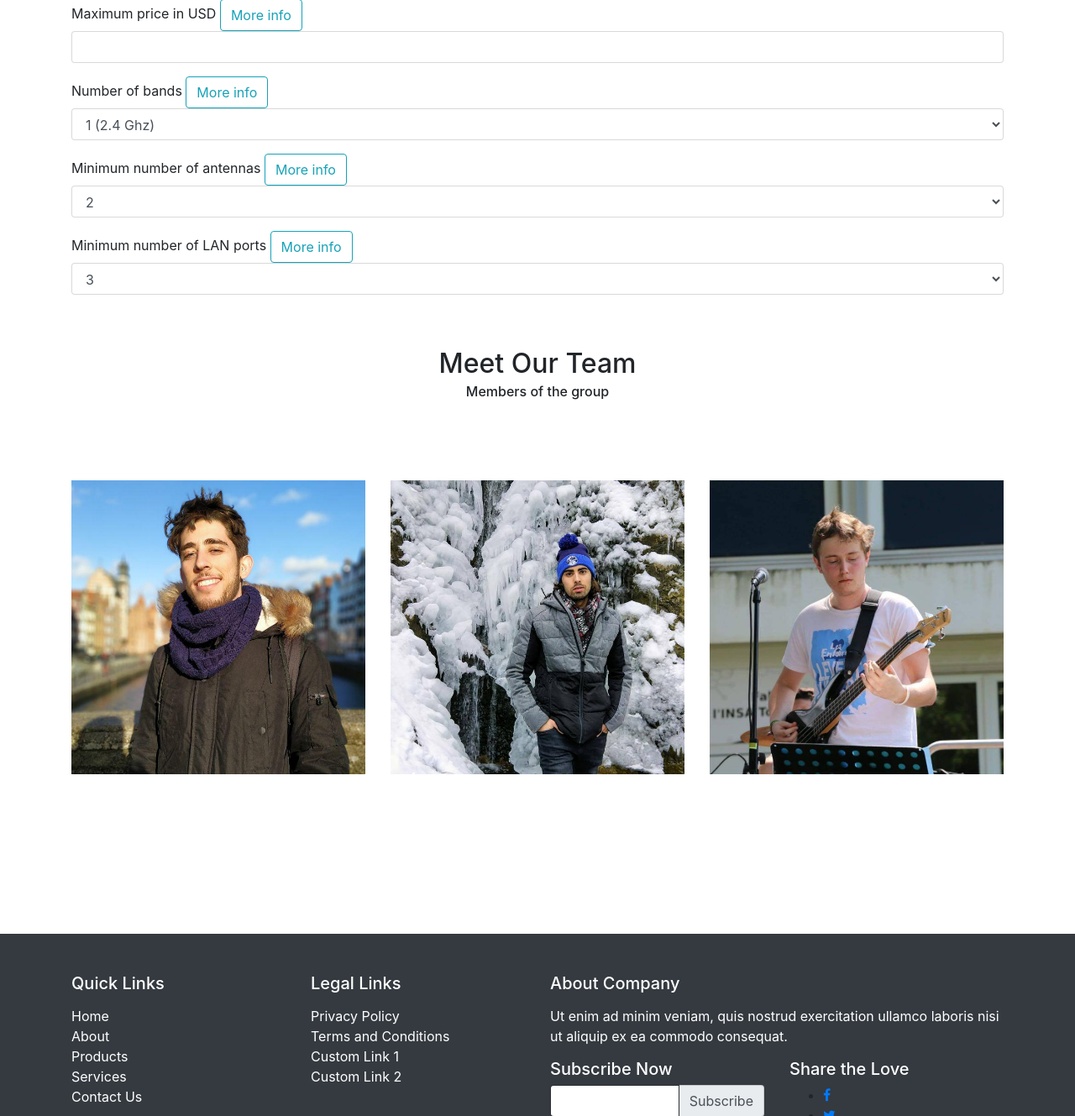
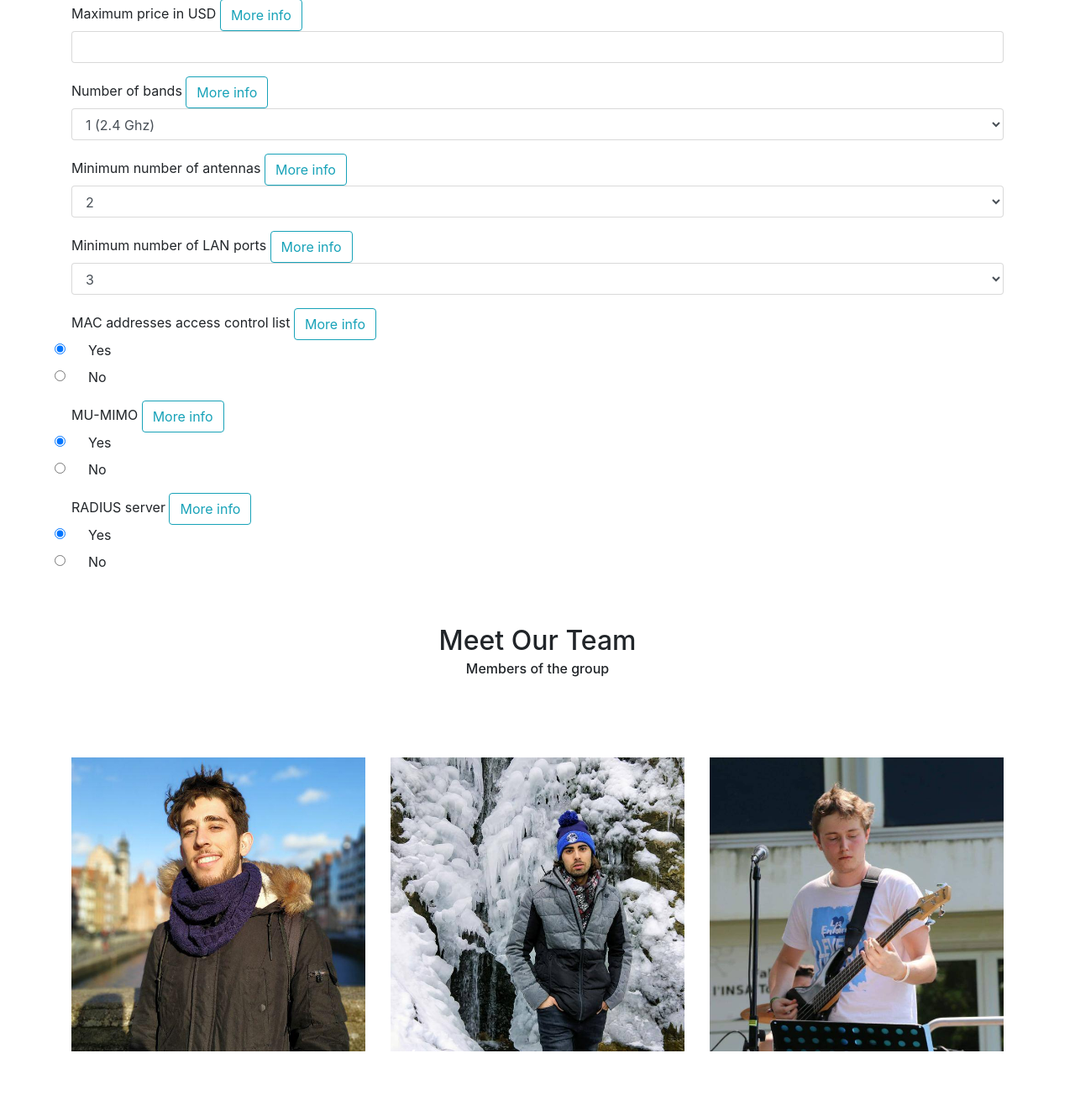
Before and after one commit to lazaropower/securityweb, a CodeIgniter app: page /securityweb/ in a window 1280 px wide. Shown: the part 410-1739 px from the top of the page at 84% size. Run offline with CodeIgniter, Linux system fonts and the light colour scheme; some libraries are stand-ins or nearby versions.

Commit message:
form fronténd completed except modals

```diff
--- a/application/views/general/index.php
+++ b/application/views/general/index.php
@@ -115,7 +115,7 @@
             <div class="form-group">
                 <label for="ports">Minimum number of LAN ports</label>
                 <!-- Button trigger modal -->
-                <button type="button" class="btn btn-outline-info" data-toggle="modal" data-target="#portssModal">
+                <button type="button" class="btn btn-outline-info" data-toggle="modal" data-target="#portsModal">
                     More info
                 </button>
                 <select class="form-control" id="portsSelect">
@@ -127,15 +127,73 @@
             </div>
 
             <!-- MAC ACLs (yes/no) -->
-
+            <div class="form-group">
+                <label for="ports">MAC addresses access control list</label>
+                <!-- Button trigger modal -->
+                <button type="button" class="btn btn-outline-info" data-toggle="modal" data-target="#MacAclModal">
+                    More info
+                </button>
+                <!-- Yes/no checks -->
+                <div class="form-check">
+                    <input class="form-check-input" type="radio" name="MacAclRadios" id="MacAclRadios1" value="yes"
+                           checked>
+                    <label class="form-check-label" for="MacAclRadios1">
+                        Yes
+                    </label>
+                </div>
+                <div class="form-check">
+                    <input class="form-check-input" type="radio" name="MacAclRadios" id="MacAclRadios2" value="no">
+                    <label class="form-check-label" for="MacAclRadios2">
+                        No
+                    </label>
+                </div>
+            </div>
 
             <!-- MU-MIMO (yes/no) -->
-
+            <div class="form-group">
+                <label for="ports">MU-MIMO</label>
+                <!-- Button trigger modal -->
+                <button type="button" class="btn btn-outline-info" data-toggle="modal" data-target="#MuMimoModal">
+                    More info
+                </button>
+                <!-- Yes/no checks -->
+                <div class="form-check">
+                    <input class="form-check-input" type="radio" name="MuMimoRadios" id="MuMimoRadios1" value="yes"
+                           checked>
+                    <label class="form-check-label" for="MuMimoRadios1">
+                        Yes
+                    </label>
+                </div>
+                <div class="form-check">
+                    <input class="form-check-input" type="radio" name="MuMimoRadios" id="MuMimoRadios2" value="no">
+                    <label class="form-check-label" for="MuMimoRadios2">
+                        No
+                    </label>
+                </div>
+            </div>
 
             <!-- RADIUS (yes/no) -->
-
-
-
+            <div class="form-group">
+                <label for="ports">RADIUS server</label>
+                <!-- Button trigger modal -->
+                <button type="button" class="btn btn-outline-info" data-toggle="modal" data-target="#RadiusModal">
+                    More info
+                </button>
+                <!-- Yes/no checks -->
+                <div class="form-check">
+                    <input class="form-check-input" type="radio" name="RadiusRadios" id="RadiusRadios1" value="yes"
+                           checked>
+                    <label class="form-check-label" for="RadiusRadios1">
+                        Yes
+                    </label>
+                </div>
+                <div class="form-check">
+                    <input class="form-check-input" type="radio" name="RadiusRadios" id="RadiusRadios2" value="no">
+                    <label class="form-check-label" for="RadiusRadios2">
+                        No
+                    </label>
+                </div>
+            </div>
 
         </form>
     </div>
```
